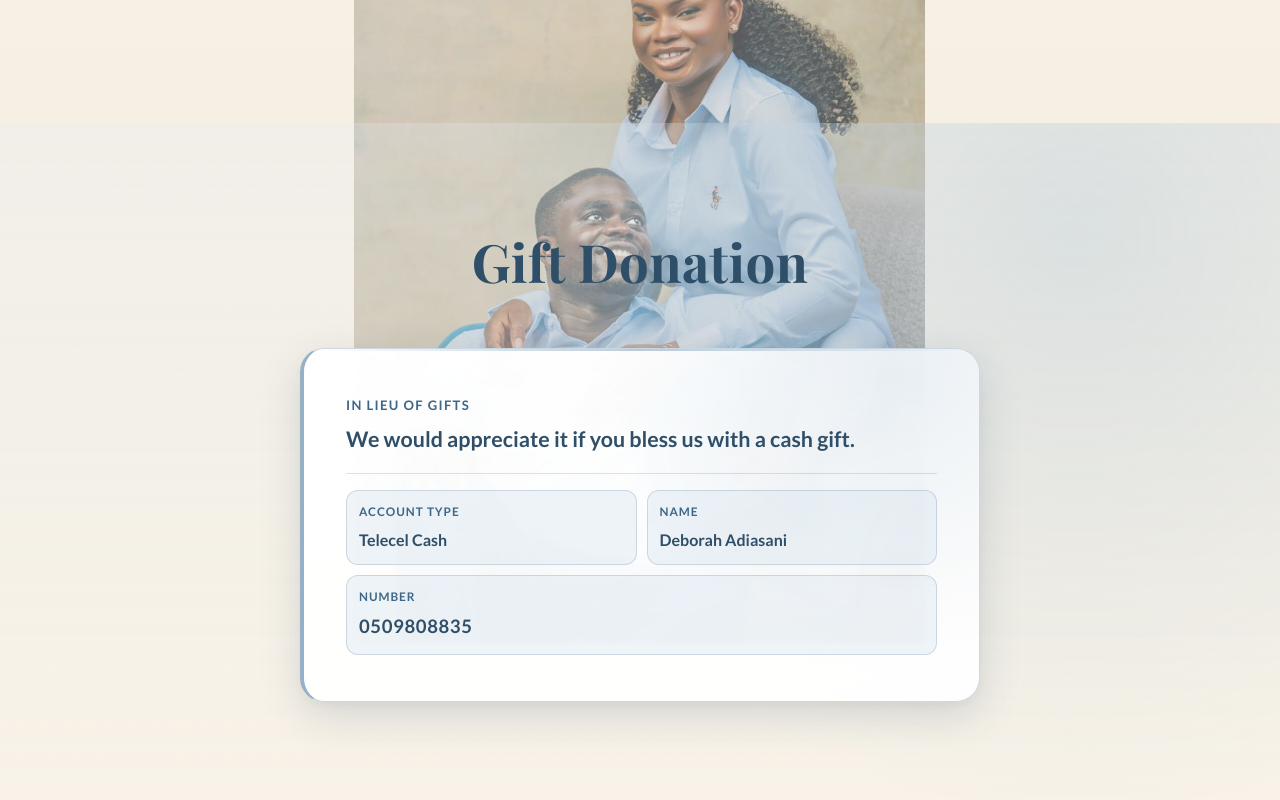
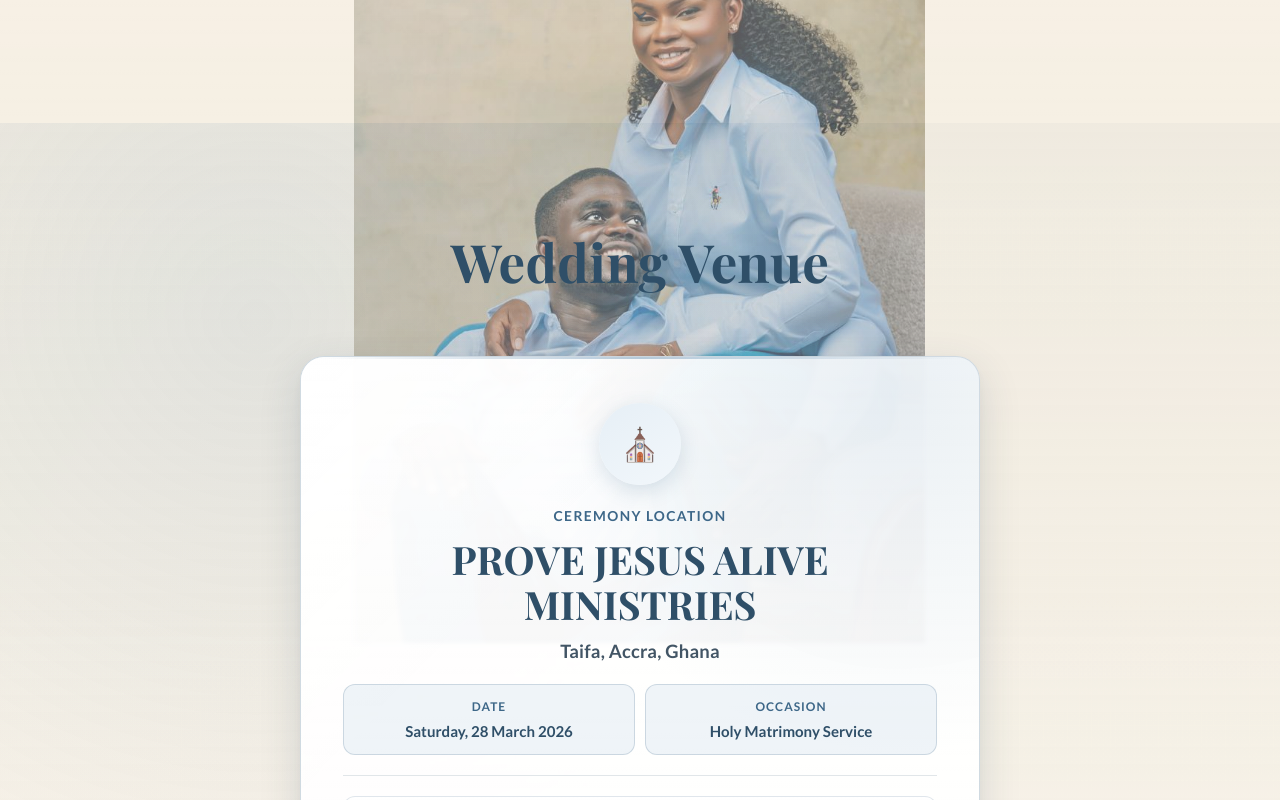
Before and after one commit to Dominic62q/wedding, a React (Vite) app: page / in a window 1280 px wide. Shown: the part 860-1660 px from the top of the page. Built offline with nearby package versions, Linux system fonts and the light colour scheme; a web font is replaced by a local one.

Commit message:
Move donation section after RSVP

```diff
--- a/src/App.jsx
+++ b/src/App.jsx
@@ -10,10 +10,10 @@ function App() {
   return (
     <div className="app-container">
       <Hero />
-      <GiftDonation />
       <Details />
       <Colors />
       <RSVP />
+      <GiftDonation />
       <Scripture />
     </div>
   );
```
